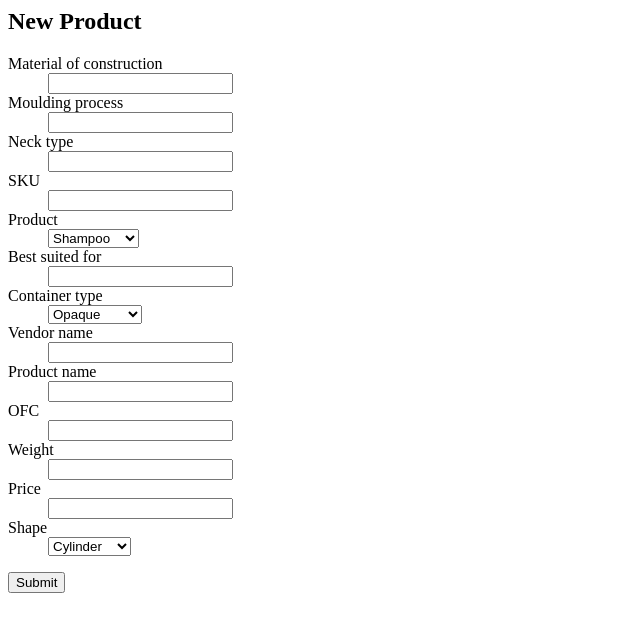
After one commit to packaging-web/web-development, a Flask app: page /new_product in a window 1280 px wide. The commit adds this page. Shown: the top 632 px of the page, without its empty margins (0-640 px from the left). Run offline with Flask 2, Linux system fonts and the light colour scheme; some libraries are stand-ins or nearby versions.

Commit message:
adding new product done

```diff
--- a/app.py
+++ b/app.py
@@ -2,7 +2,7 @@ from flask import Flask
 from flask_sqlalchemy import SQLAlchemy
 
 app = Flask(__name__)
-app.config['SQLALCHEMY_DATABASE_URI'] = 'mysql+pymysql://root@localhost/packaging'
+app.config['SQLALCHEMY_DATABASE_URI'] = 'sqlite:///packaging.db'
 app.config['SQLALCHEMY_TRACK_MODIFICATIONS'] = False
 app.secret_key = "universe"
 
--- /dev/null
+++ b/forms.py
@@ -0,0 +1,55 @@
+from wtforms import Form, StringField, SelectField
+
+class ProductSearchForm(Form):
+    choices = [('Shampoo', 'Shampoo'),
+               ('Lotion', 'Lotion'),
+               ('Cream', 'Cream'),
+               ('Balm', 'Balm'),
+               ('Oil', 'Oil'),
+               ('Conditioner', 'Conditioner')]
+    select = SelectField('Search for Product:', choices = choices)
+    search = StringField('')
+"""
+class ShapeSearchForm(Form):
+    choices = [('Cylinder', 'Cylinder'),
+               ('Flat', 'Flat'),
+               ('Oval', 'Oval'),
+               ('Curvy', 'Curvy'),
+               ('Square', 'Square'),
+               ('Rectangle', 'Rectangle')]
+    select = SelectField('Search for Shape:', choices = choices)
+
+class TypeSearchForm(Form):
+    choices = [('Opaque', 'Opaque'),
+               ('Transparent', 'Transparent')]
+    select = SelectField('Search for Type:', choices = choices)"""
+
+class ProductForm(Form):
+    product_choices = [('Shampoo', 'Shampoo'),
+                       ('Lotion', 'Lotion'),
+                       ('Cream', 'Cream'),
+                       ('Balm', 'Balm'),
+                       ('Oil', 'Oil'),
+                       ('Conditioner', 'Conditioner')]
+    container_type_choices = [('Opaque', 'Opaque'),
+                              ('Transparent', 'Transparent')]
+    shape_choices=[('Cylinder', 'Cylinder'),
+                   ('Flat', 'Flat'),
+                   ('Oval', 'Oval'),
+                   ('Curvy', 'Curvy'),
+                   ('Square', 'Square'),
+                   ('Rectangle', 'Rectangle')]
+
+    material_of_construction = StringField('Material of construction')
+    moulding_process = StringField('Moulding process')
+    neck_type = StringField('Neck type')
+    SKU = StringField('SKU')
+    product = SelectField('Product', choices=product_choices)
+    best_suited_for = StringField('Best suited for')
+    container_type = SelectField('Container type', choices=container_type_choices)
+    vendor_name = StringField('Vendor name')
+    product_name = StringField('Product name')
+    ofc = StringField('OFC')
+    weight = StringField('Weight')
+    price = StringField('Price')
+    shape = SelectField('Shape', choices=shape_choices)
--- /dev/null
+++ b/main.py
@@ -0,0 +1,73 @@
+from app import app
+from db_setup import init_db, db_session
+from forms import ProductSearchForm, ProductForm
+from flask import flash, render_template, request, redirect
+from models import Master
+
+init_db()
+
+@app.route('/', methods = ['GET', 'POST'])
+def index():
+    search = ProductSearchForm(request.form)
+    if request.method == 'POST':
+        return search_results(search)
+
+    return render_template('index.html', form = search)
+
+@app.route('/results')
+def search_results(search):
+    results = []
+    search_string = search.data['search']
+
+    if search.data['search'] == '':
+        qry = db_session.query(Master)
+        results = qry.all()
+        print(results)
+
+    if not results:
+        flash('No results found!')
+        return redirect('/')
+    else:
+        # display results
+        return render_template('results.html', results = results)
+
+@app.route('/new_product', methods = ['GET', 'POST'])
+def new_product():
+    # add a new product
+    form = ProductForm(request.form)
+
+    if request.method == 'POST' and form.validate():
+        # saving new product
+        product = Master()
+        save_changes(product, form, new=True)
+        flash('New product added successfully!')
+        return redirect('/')
+
+    return render_template('new_product.html', form=form)
+
+
+def save_changes(product, form, new=False):
+
+    product.material_of_construction = form.material_of_construction.data
+    product.moulding_process = form.moulding_process.data
+    product.neck_type = form.neck_type.data
+    product.SKU = form.SKU.data
+    product.product = form.product.datax
+    product.best_suited_for = form.best_suited_for.data
+    product.container_type = form.container_type.data
+    product.vendor_name = form.vendor_name.data
+    product.product_name = form.product_name.data
+    product.ofc = form.ofc.data
+    product.weight = form.weight.data
+    product.price = form.price.data
+    product.shape = form.shape.data
+
+    if new:
+        # add new product to the database
+        db_session.add(product)
+
+    # commit the data to the database
+    db_session.commit()
+
+if __name__ == '__main__':
+    app.run()
--- /dev/null
+++ b/templates/_formhelpers.html
@@ -0,0 +1,12 @@
+{% macro render_field(field) %}
+    <dt>{{ field.label }}
+    <dd>{{ field(**kwargs)|safe }}
+    {% if field.errors %}
+        <ul class=errors>
+        {% for error in field.errors %}
+            <li>{{ error }}</li>
+        {% endfor %}
+        </ul>
+    {% endif %}
+    </dd>
+{% endmacro %}
--- /dev/null
+++ b/templates/new_product.html
@@ -0,0 +1,23 @@
+<doctype html>
+<title>New Product - Packaging Database</title>
+<h2>New Product</h2>
+
+{% from "_formhelpers.html" import render_field %}
+<form method=post>
+    <dl>
+        {{ render_field(form.material_of_construction) }}
+        {{ render_field(form.moulding_process) }}
+        {{ render_field(form.neck_type) }}
+        {{ render_field(form.SKU) }}
+        {{ render_field(form.product) }}
+        {{ render_field(form.best_suited_for) }}
+        {{ render_field(form.container_type) }}
+        {{ render_field(form.vendor_name) }}
+        {{ render_field(form.product_name) }}
+        {{ render_field(form.ofc) }}
+        {{ render_field(form.weight) }}
+        {{ render_field(form.price) }}
+        {{ render_field(form.shape) }}
+    </dl>
+    <p><input type=submit value=Submit>
+</form>
--- /dev/null
+++ b/templates/results.html
@@ -0,0 +1,3 @@
+<doctype html>
+<title>Search Results - Packaging Database</title>
+{{ table }}
```
Also changed, not shown: db_setup.py (+6 -2 lines), models.py (+14 -25 lines), tables.py (added, +17 -0 lines), templates/index.html (+25 -2 lines), test.py (deleted, +0 -12 lines), test_db.py (added, +42 -0 lines), packaging.db (added).
